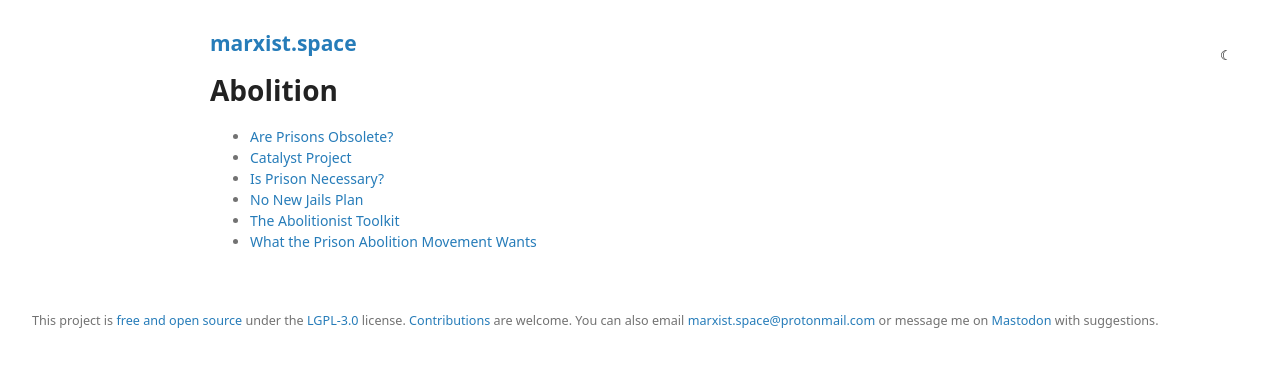
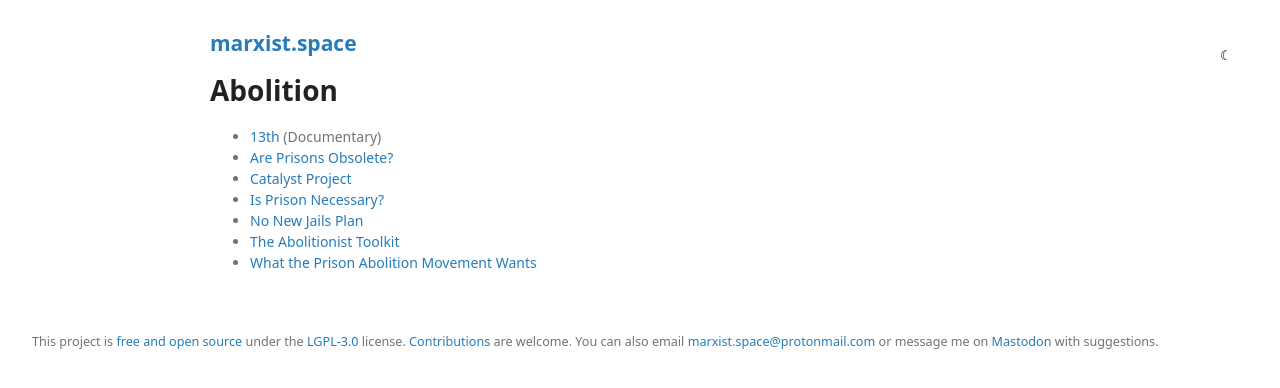
Before and after one commit to prolesoft/marxist.space, a Jekyll site: the page built from abolition.md, in a window 1280 px wide. Shown: the top 388 px of the page. Built offline with Jekyll 4.4.1, drawn with Linux system fonts in a browser that asks for light colours; our own code applies the rules of GitHub Pages for plain Markdown files.

Commit message:
abolition.md

```diff
--- a/abolition.md
+++ b/abolition.md
@@ -7,6 +7,7 @@ permalink: /abolition/
 
 # Abolition
 
+* [13th](https://en.wikipedia.org/wiki/13TH_(film)) (Documentary)
 * [Are Prisons Obsolete?](https://theanarchistlibrary.org/library/angela-y-davis-are-prisons-obsolete)
 * [Catalyst Project](https://collectiveliberation.org/)
 * [Is Prison Necessary?](https://www.nytimes.com/2019/04/17/magazine/prison-abolition-ruth-wilson-gilmore.html)
```
Also changed, not shown: documentaries.md (+1 -1 lines).
